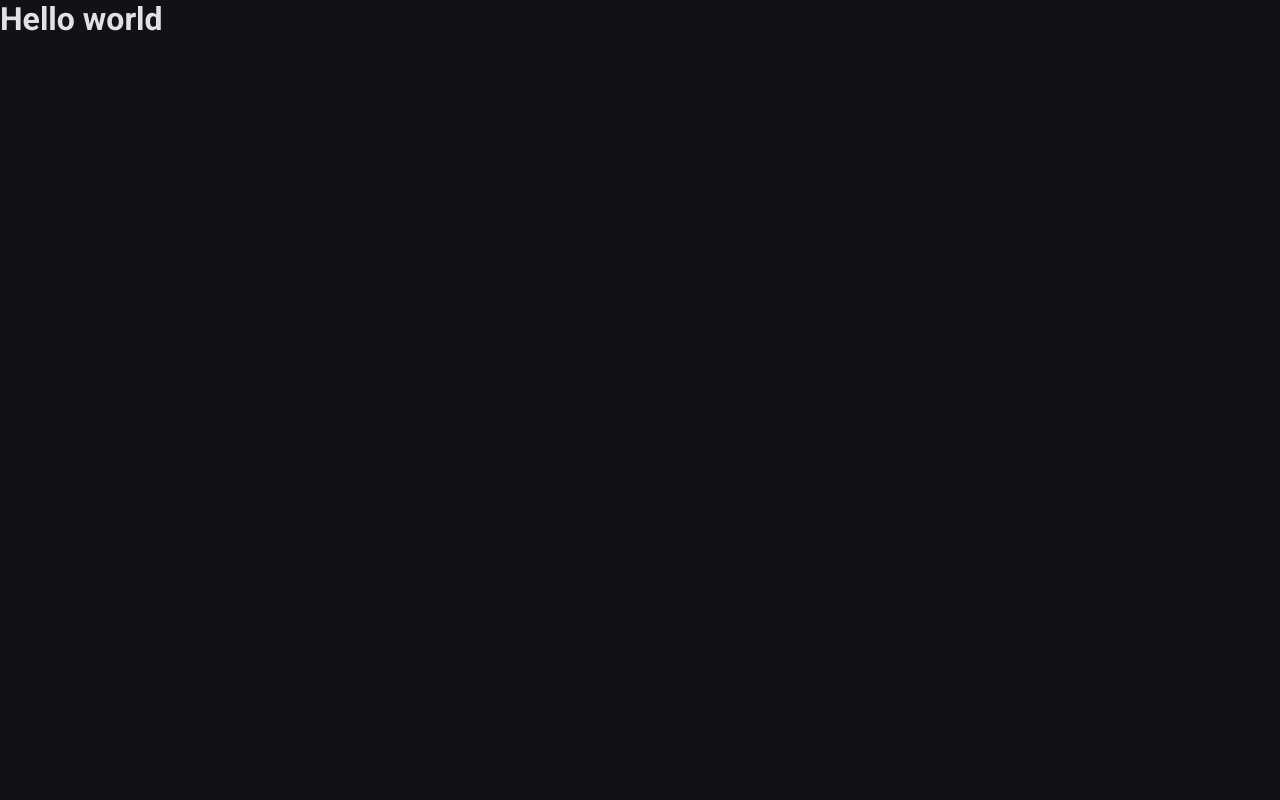
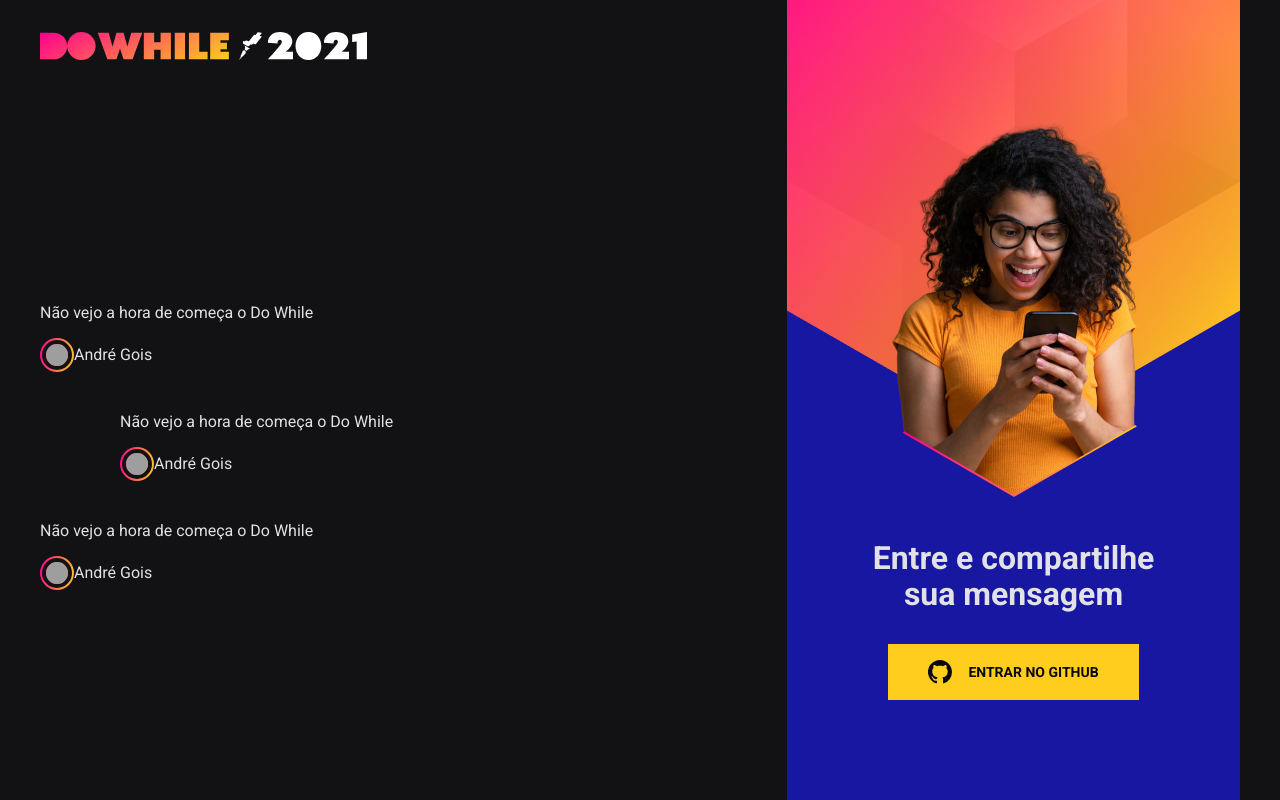
Before and after one commit to andresgois/nlw-react, a React (Vite) app: page / in a window 1280 px wide. Built offline with nearby package versions, Linux system fonts and the light colour scheme; grey boxes are pictures that could not be loaded.

Commit message:
message box module

```diff
--- a/src/App.tsx
+++ b/src/App.tsx
@@ -1,8 +1,13 @@
-
+import styles from './App.module.scss';
+import { LoginBox } from './components/LoginBox';
+import { MessageList } from './components/MessageList';
 
 export function App() {
 
   return (
-    <h1>Hello world</h1>
+    <main className={styles.contentWrapper}>
+      <MessageList />
+      <LoginBox />
+    </main>
   )
 }
--- /dev/null
+++ b/src/components/MessageList/index.tsx
@@ -0,0 +1,51 @@
+import styles from './style.module.scss';
+
+import logo from '../../../assets/logo.svg';
+
+export function MessageList(){
+    return (
+        <div className={styles.messageListWrapper}>
+            <img src={logo} alt="Do while" />
+
+            <ul className={styles.messageList}>
+
+                <li className={styles.message}>
+                    <p className={styles.messageContent}>
+                        Não vejo a hora de começa o Do While
+                    </p>
+                    <div className={styles.messageUser}>
+                        <div className={styles.userImage}>
+                            <img src="https://github.com/andresgois.png" alt="Foto" />
+                        </div>
+                        <span>André Gois</span>
+                    </div>
+                </li>
+
+                <li className={styles.message}>
+                    <p className={styles.messageContent}>
+                        Não vejo a hora de começa o Do While
+                    </p>
+                    <div className={styles.messageUser}>
+                        <div className={styles.userImage}>
+                            <img src="https://github.com/andresgois.png" alt="Foto" />
+                        </div>
+                        <span>André Gois</span>
+                    </div>
+                </li>
+
+                <li className={styles.message}>
+                    <p className={styles.messageContent}>
+                        Não vejo a hora de começa o Do While
+                    </p>
+                    <div className={styles.messageUser}>
+                        <div className={styles.userImage}>
+                            <img src="https://github.com/andresgois.png" alt="Foto" />
+                        </div>
+                        <span>André Gois</span>
+                    </div>
+                </li>
+
+            </ul>
+        </div>
+    )
+}
--- /dev/null
+++ b/src/components/MessageList/style.module.scss
@@ -0,0 +1,57 @@
+
+.messageListWrapper{
+    display: flex;
+    flex-direction: column;
+
+    justify-content: space-between;
+    align-items: flex-start;
+
+    > img {
+        height: 28px;
+        margin: 32px 0;
+    }
+}
+
+.messageList {
+    list-style: none;
+    display: flex;
+    flex-direction: column;
+    justify-content: center;
+    gap: 40px;
+    flex: 1;
+
+    .message{
+        max-width: 440px;
+
+
+        &:nth-child(2){
+            margin-left: 80px;
+        }
+
+        .messageContente{
+            font-size: 20px;
+            line-height: 28px;
+        }
+
+        .messageUser{
+            margin-top: 16px;
+            display: flex;
+            align-items: center;
+
+            .userImage{
+                padding: 2px;
+                background: linear-gradient(100deg, #ff008e 0.48%, #ffcd1e 100%);
+                border-radius: 50%;
+                line-height: 0;
+
+
+                img {
+                    width: 30px;
+                    height: 30px;
+                    border-radius: 50%;
+                    border: 4px solid #121214;
+                }
+            }
+        }
+    }
+}
```
